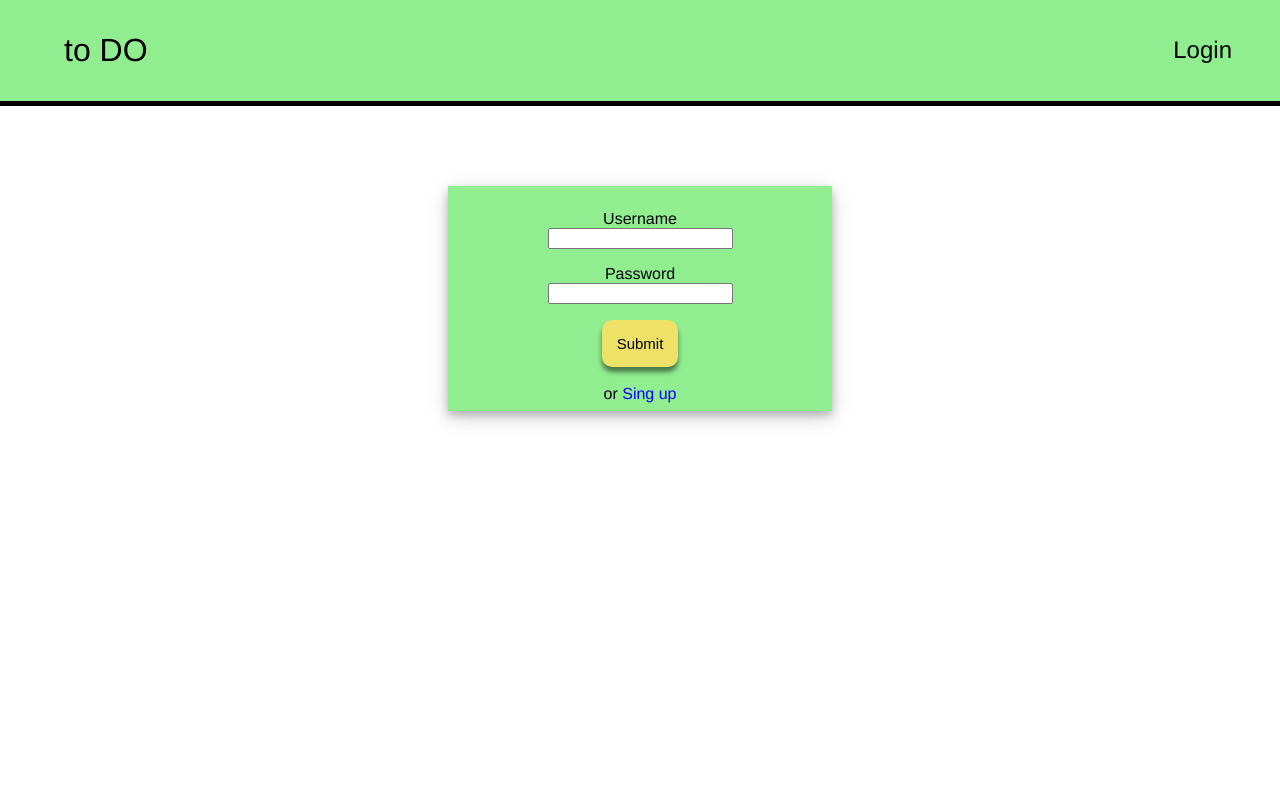
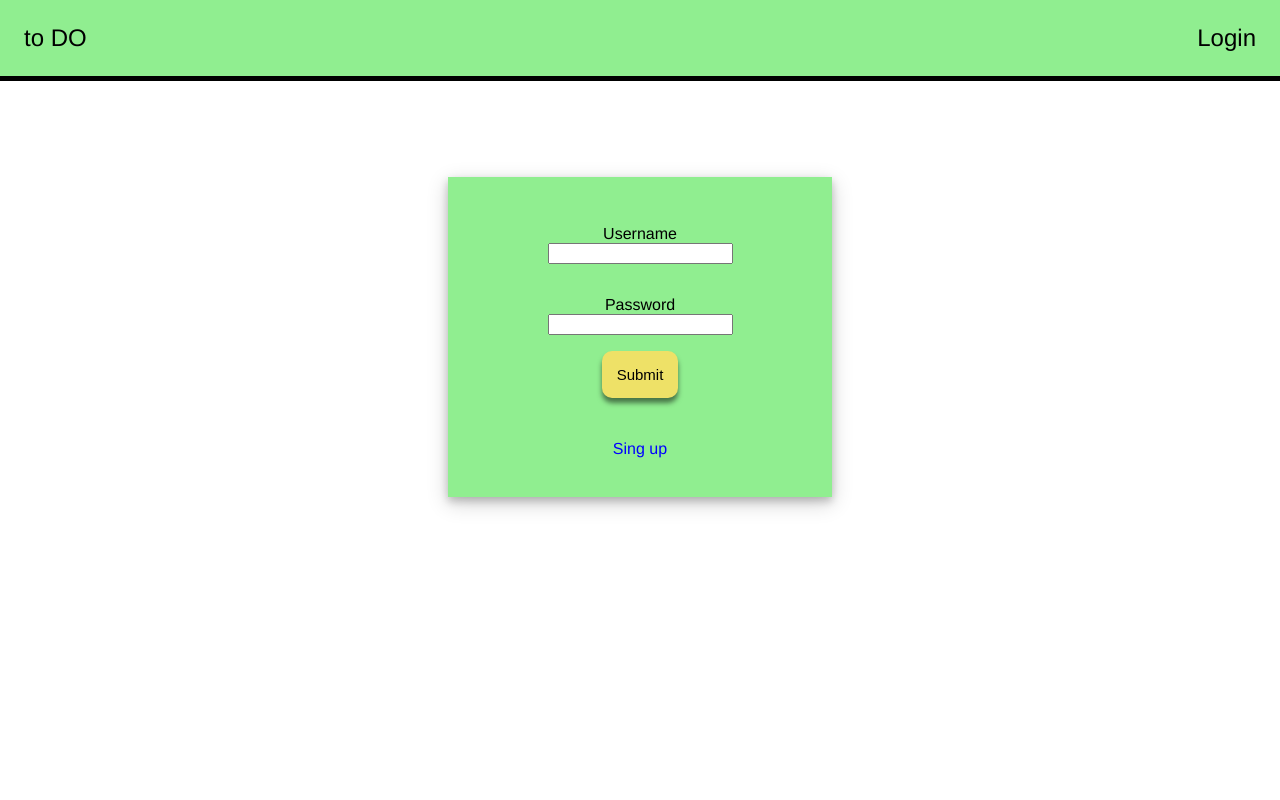
Before and after one commit to Krzesimir04/to_do_django_app, a Django app: page /login in a window 1280 px wide. Run offline with Django 4.2, Linux system fonts and the light colour scheme.

Commit message:
comments and changes in css/html

```diff
--- a/toDO/static/style.css
+++ b/toDO/static/style.css
@@ -3,27 +3,25 @@
 }
 html, body {
     font-family:'Franklin Gothic Medium', 'Arial Narrow', Arial, sans-serif;
-    background-color: white;
-    margin: 0%;
-    padding: 0%;
+    margin: 0;
+    padding: 0;
     height: 100%;
 }
 a{
     text-decoration: none;
     color: blue;
+    margin: 0.4em;
 }
 form{
-    margin-top: 10vh;
-    padding: 0.5em;
+    margin: 10vh;
+    padding: 2em;
     box-shadow: 0 4px 8px 0 rgba(0, 0, 0, 0.2), 0 6px 20px 0 rgba(0, 0, 0, 0.19);
-}
-.form{
     background-color: lightgreen;
-    color: black;
-    max-width: 30%;
-    text-align: center;
-    margin-left: auto;
-    margin-right: auto;
+    display: flex;
+    justify-content: center;
+    align-items: center;
+    flex-direction: column;
+    width: 30%;
 }
 .button{
     background-color: rgb(238, 225, 103);
@@ -40,27 +38,28 @@ input :hover{
 }
 header{
     background-color: lightgreen;
-    text-align: center;
     border-bottom: 5px black solid;
     margin-bottom: 1em;
+    display: flex;
+    align-items: center;
+    justify-content: space-between;
 }
 .menu{
-
+    margin: 1em;
     color:black;
-    padding-left: 2em;
-    padding-right: 2em;
-    padding-top: 1em;
-    padding-bottom: 1em;
-    float: right;
     font-size:1.5em;
 }
-#content{
+main{
+    display: flex;
+    justify-content: center;
+    align-items: center;
+    flex-direction: column;
     text-align: center;
+    width: 100%;
 }
 
 .task{
     width: 90%;
-
     margin-left: auto;
     margin-right: auto;
     margin-top: 1em;
--- a/toDO/templates/edit.html
+++ b/toDO/templates/edit.html
@@ -2,7 +2,6 @@
 
 {% block content %}
 
-<div class="form">
     <form action="" method="post">
         {% csrf_token %}
         {% for field in form %}
@@ -14,6 +13,5 @@
         {% endfor %}
         <input type="submit" class="button">
     </form>
-</div>
 
 {% endblock %}
--- a/toDO/templates/index.html
+++ b/toDO/templates/index.html
@@ -1,4 +1,3 @@
-
 <!DOCTYPE html>
 {% load static %}
 <html lang="en">
@@ -11,39 +10,35 @@
 </head>
 <body>
     {% block header %}
-    <header id="head">
-        <div class="content">
-            <a href="{% url 'index' %}"><div class="menu" style="float: left; font-size: 2em;">to DO</div></a>
+    <header>
+            <a href="{% url 'index' %}"class="menu">to DO</a>
             {% if user.is_authenticated %}
-            <a href="{% url 'logout' %}"><div class="menu" style="padding-top: 1.5em;padding-bottom:1.5em">Logout</div></a>
+            <a href="{% url 'logout' %}"class="menu">Logout</a>
             {% else %}
-            <a href="{% url 'login' %}"><div class="menu" style="padding-top: 1.5em;padding-bottom:1.5em">Login</div></a>
+            <a href="{% url 'login' %}"class="menu">Login</a>
             {% endif %}
-            <div style="clear: both;"></div>
-        </div>
     </header>
 
 {% endblock %}
+<main>
 {% block content %}
-    <div id="content">
-
         {% if user.is_authenticated %}
-
 
        <p>Add new task! <br>
        <a href="{% url 'new' %}">ADD</a></p>
 
-
-
         {% for task in tasks %}
         <div class="task">
-           <div class="task_header">{{task.header}}</div>
-           <div style="clear:both;"></div>
+           <h2>{{task.header}}</h2>
         <table>
             <tr>
-                <td class="table_header">Deadline</td>
-                <td class="table_header">Describtion</td>
-                <td class="table_header">Category</td>
+                <td><h3>Deadline</h3></tds=>
+                <td><h3>Describtion</h3></td>
+                <td><h3>Category</h3></td>
+                <td>
+                    <a href="{% url 'delete' pk=task.id %}">DELETE</a>
+                    <a href="{% url 'edit' pk=task.id %}">EDIT</a>
+                </td>
             </tr>
             <tr>
                 <td>{{task.end_date}}</td>
@@ -52,15 +47,13 @@
             </tr>
 
         </table>
-        <div class="intask_button"><a href="/delete/{{task.id}}">DELETE</a></div>
-            <div class="intask_button"><a href="/edit/{{task.id}}">EDIT</a></div>
 
         </div>
         {% endfor %}
         {% else %}
-        login to add new task
+        <p>login to add new task</p>
         {% endif %}
-    </div>
     {% endblock %}
+</main>
 </body>
 </html>
--- a/toDO/templates/login.html
+++ b/toDO/templates/login.html
@@ -1,7 +1,6 @@
 {% extends 'index.html' %}
 
 {% block content %}
-<div class="form">
     <form action="" method="post">
         {% csrf_token %}
         <p>
@@ -18,9 +17,8 @@
         <p>{{message}}</p>
         {% endfor %}
         <input type="submit" class="button"> <br><br>
-        or <a href="{% url 'register' %}">Sing up</a>
+        <a href="{% url 'register' %}">Sing up</a>
     </form>
 
-</div>
 
 {% endblock %}
--- a/toDO/templates/new.html
+++ b/toDO/templates/new.html
@@ -1,7 +1,6 @@
 {% extends 'index.html' %}
 
 {% block content %}
-<div class="form">
     <form action="" method="post">
         {% csrf_token %}
         {% for field in form %}
@@ -10,6 +9,5 @@
         {% endfor %}
         <input type="submit" class="button">
     </form>
-</div>
 
 {% endblock %}
--- a/toDO/templates/register.html
+++ b/toDO/templates/register.html
@@ -1,6 +1,5 @@
 {% extends 'index.html' %}
 {% block content %}
-<div class="form">
     <form action="" method="post">
     {% csrf_token %}
         {% for field in form %}
@@ -14,6 +13,5 @@
         {% endfor %}
         <input class="button" type="submit">
     </form>
-</div>
 
 {% endblock %}
--- a/toDO/to_do_list/forms.py
+++ b/toDO/to_do_list/forms.py
@@ -1,10 +1,10 @@
 from datetime import datetime
-from email.policy import default
 from django.contrib.auth.forms import UserCreationForm
 from django.contrib.auth.models import User
 from .models import Category
 from django.forms import CharField, Form,PasswordInput,ModelChoiceField,Textarea,DateTimeField,DateTimeInput
 
+#widget for end_date in NewTaslForm
 class MyDateInput(DateTimeInput):
     input_type='datetime-local'
 
--- a/toDO/to_do_list/models.py
+++ b/toDO/to_do_list/models.py
@@ -13,5 +13,6 @@ class Task(models.Model):
     end_date=models.DateTimeField(null=True,auto_now=True)
     category=models.ForeignKey(Category,null=True,on_delete=models.CASCADE,)
     user=models.ForeignKey(User,on_delete=models.CASCADE,null=True)
+
     def __str__(self):
         return self.header
--- a/toDO/to_do_list/urls.py
+++ b/toDO/to_do_list/urls.py
@@ -9,5 +9,4 @@ urlpatterns = [
     path('new',new,name='new'),
     path('edit/<str:pk>',edit,name='edit'),
     path('delete/<str:pk>',delete,name='delete'),
-
 ]
--- a/toDO/to_do_list/views.py
+++ b/toDO/to_do_list/views.py
@@ -1,4 +1,3 @@
-from curses.ascii import HT
 from datetime import datetime
 from django.shortcuts import redirect, render
 from .models import *
@@ -11,7 +10,7 @@ from django.contrib.auth.models import User
 
 # Create your views here.
 def index(request):
-
+    #check if user is login and show his tasks.
     if  request.user in User.objects.all():
         tasks=Task.objects.filter(user=request.user)
         if tasks.exists():
@@ -43,7 +42,7 @@ def register(request):
             messages.success(request,'Account Created')
             return redirect('login')
         else:
-            messages.info(request,'Something is not OK, maybey password is too easy')
+            messages.info(request,'Something is not OK, maybey password is too simple')
             return redirect('register')
     else:
         form=NewUserForm()
@@ -74,15 +73,19 @@ def logoutFunction(request):
 def new(request):
     if request.method=='POST':
         form=NewTaskForm(request.POST)
+
         header=request.POST['header']
         describtion=request.POST['describtion']
         end_date=request.POST['end_date']
         category_number=request.POST['category']
+
+#if category is None then don't set this option
         if category_number != '':
             category=Category.objects.get(id=category_number)
             newTask=Task(header=header,category=category,describtion=describtion,end_date=end_date,user=request.user)
         else:
             newTask=Task(header=header,describtion=describtion,end_date=end_date,user=request.user)
+
         newTask.save()
         return redirect('index')
     else:
@@ -103,7 +106,7 @@ def edit(request,pk):
             describtion=request.POST['describtion']
             end_date=request.POST['end_date']
             category_number=request.POST['category']
-
+#validate category and end_date(validator)
             if category_number != '':
                 category=Category.objects.get(id=category_number)
                 validator(request,end_date,task,header,category,describtion)
@@ -114,8 +117,9 @@ def edit(request,pk):
         else:
             task=Task.objects.get(id=pk,user=request.user)
             EditForm=NewTaskForm(initial=[{'header':task.header,'describtion':task.describtion,'end_date':task.end_date,'category':task.category}])
-        return render(request,'edit.html',{'form':EditForm})
+            return render(request,'edit.html',{'form':EditForm})
 
+#sending user a form with full data about task to edit it
     elif request.method=='GET':
         task=Task.objects.get(id=pk,user=request.user)
         EditForm=NewTaskForm(initial={'header':task.header,'describtion':task.describtion,'end_date':task.end_date,'category':task.category})
@@ -123,7 +127,7 @@ def edit(request,pk):
     return redirect('index')
 
 
-
+#checking end_date
 def validator(request,end_date,task,header,category,describtion):
     if end_date == '':
         task.update(header=header,category=category,describtion=describtion,end_date=datetime.now().isoformat(),user=request.user)
```
Also changed, not shown: other parts of toDO/static/style.css (+3 -36 lines), readme.txt (deleted), toDO/db.sqlite3, 1 other file.
